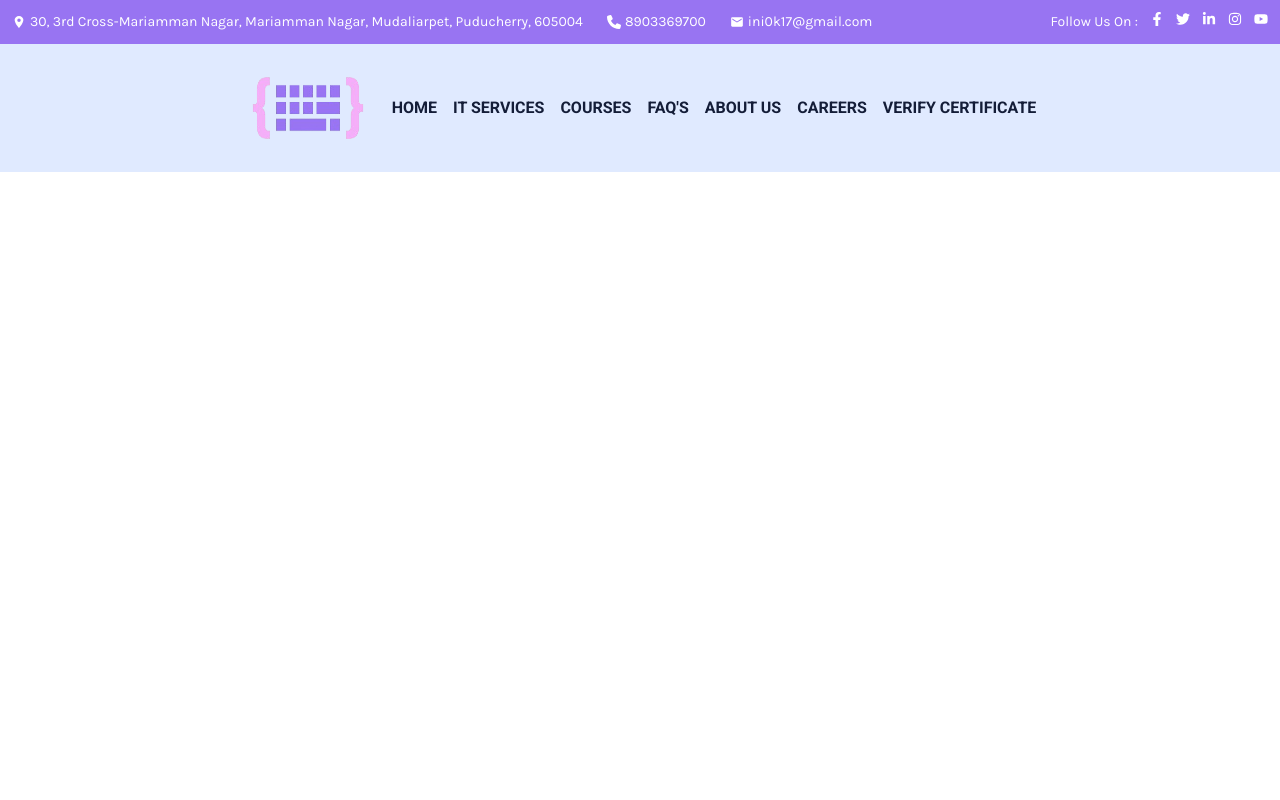
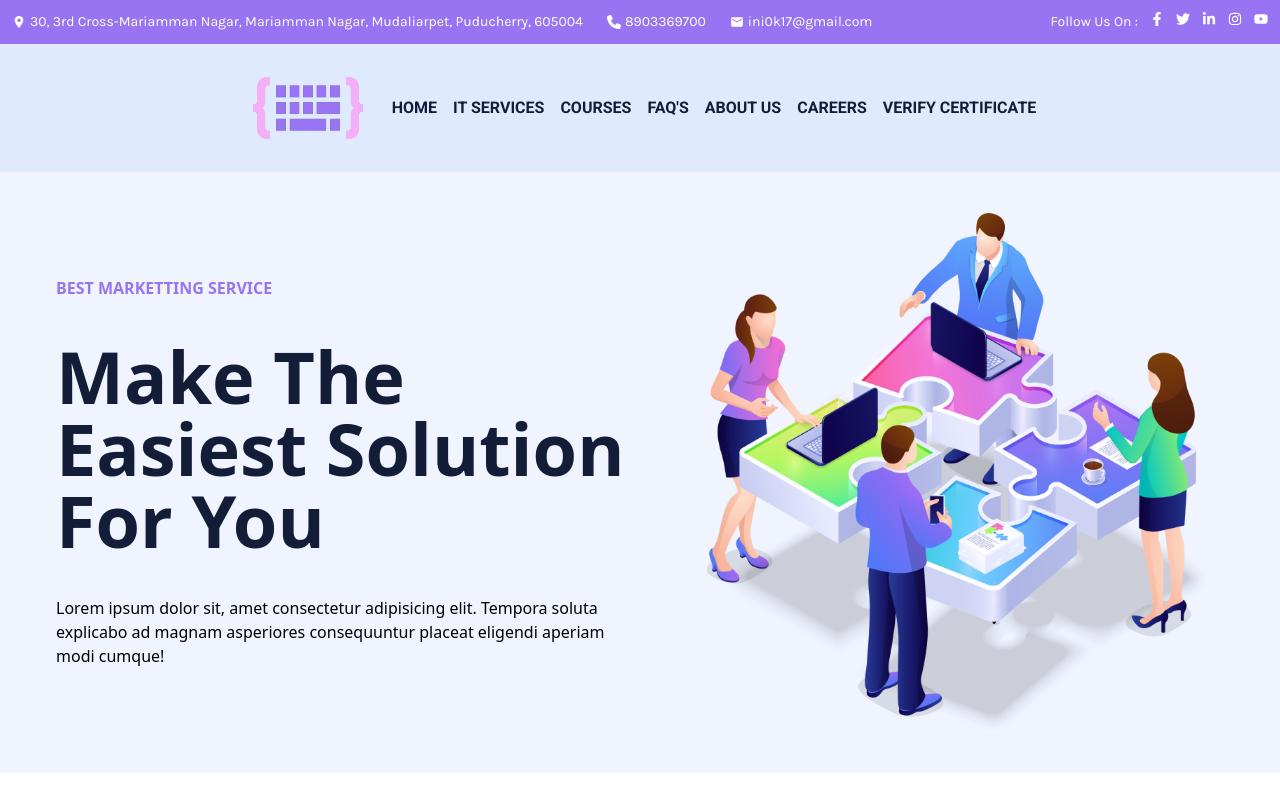
Before and after one commit to INFANT-RYAN/VPS, a React (Vite) app: page / in a window 1280 px wide. Built offline with nearby package versions, Linux system fonts and the light colour scheme.

Commit message:
feat: Hero section

```diff
--- a/src/App.jsx
+++ b/src/App.jsx
@@ -2,8 +2,6 @@ import Header from "./Componants/Header";
 
 export default function App() {
   return (
-    <div className="bg-black">
-      < Header/>
-    </div>
+    <Header></Header>
   )
 }
--- a/src/Componants/Header.jsx
+++ b/src/Componants/Header.jsx
@@ -1,6 +1,6 @@
 import Navbar from "./Navbar"
 import Topbar from "./Topbar"
-
+import Hero from "./Hero"
 
 
 
@@ -9,6 +9,7 @@ export default function  Header(){
         <>
         <Topbar></Topbar>
         <Navbar></Navbar>
+        <Hero></Hero>
         </>
     )
 }
--- /dev/null
+++ b/src/Componants/Hero.jsx
@@ -0,0 +1,17 @@
+import hero from "../assets/hero.jpg"
+
+export default function Hero(){
+    return(
+        <section className="flex items-center mx-auto container justify-center bg-[#f0f4ff]">
+            <div className="w-1/2 md:ps-14 flex flex-col justify-center gap-10">
+                <p className="text-[#9874f2]  font-bold">BEST MARKETTING SERVICE</p>
+                <p className="text-[#141d38] text-7xl font-bold">Make The Easiest Solution For You</p>
+                <p>Lorem ipsum dolor sit, amet consectetur adipisicing elit. Tempora soluta explicabo ad magnam asperiores consequuntur placeat eligendi aperiam modi cumque!</p>
+            </div >
+            <div className="w-1/2 p-5 flex justify-center">
+                <img src={hero} alt="" />
+            </div>
+        </section>
+
+    );
+}
```
Also changed, not shown: src/assets/hero.jpg (added).
